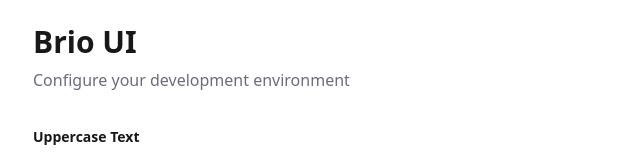
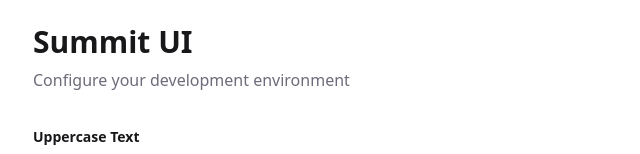
Before and after one commit to dzwillia/summit-ui, a React (Vite) app: page / in a window 1280 px wide. Shown: the top 154 px of the page, without its empty margins (319-959 px from the left). Built offline with nearby package versions, Linux system fonts and the light colour scheme.

Commit message:
chore: renamed repo

```diff
--- a/package.json
+++ b/package.json
@@ -1,5 +1,5 @@
 {
-  "name": "brio",
+  "name": "summitui",
   "private": true,
   "version": "0.1.0",
   "type": "module",
--- a/src/App.tsx
+++ b/src/App.tsx
@@ -83,7 +83,7 @@ const App: React.FC = () => {
     <div className="min-h-screen flex items-center justify-center bg-background p-6">
       <div className="w-full max-w-xl space-y-8">
         <div>
-          <h1 className="text-3xl font-bold">Brio UI</h1>
+          <h1 className="text-3xl font-bold">Summit UI</h1>
           <p className="text-muted-foreground mt-2">Configure your development environment</p>
         </div>
 
```
Also changed, not shown: 1 other file (tests, documents, lock files or other folders).
